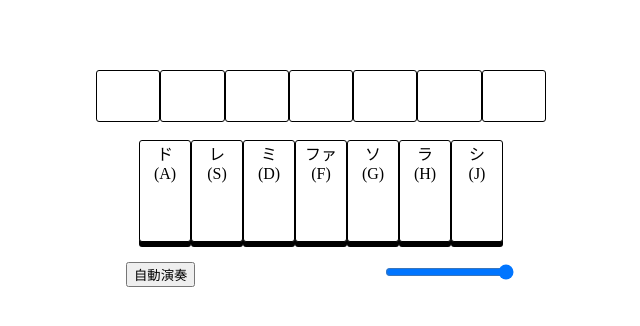
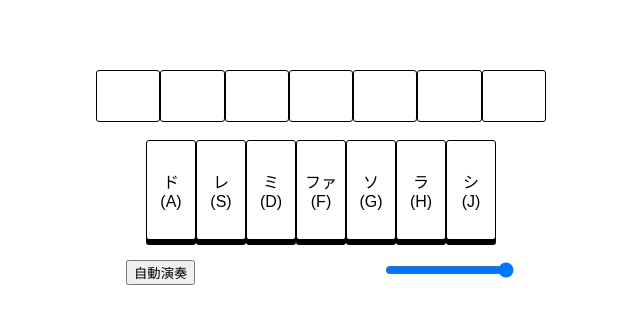
Before and after one commit to nakataitex/dc_work_itexEbina_nakata_JavaScript, a plain HTML site: page js_itexebina_nakata.html in a window 1280 px wide. Shown: the whole page, without its empty margins (319-959 px from the left). Drawn offline with nearby package versions, Linux system fonts and the light colour scheme.

Commit message:
htmlの鍵盤部分の修正
div→buttonに変更

```diff
--- a/js_itexebina_nakata.html
+++ b/js_itexebina_nakata.html
@@ -24,13 +24,13 @@
             </div>
         </div>
         <div class="piano">
-            <div class="key">ド<br>(A)</div>
-            <div class="key">レ<br>(S)</div>
-            <div class="key">ミ<br>(D)</div>
-            <div class="key">ファ<br>(F)</div>
-            <div class="key">ソ<br>(G)</div>
-            <div class="key">ラ<br>(H)</div>
-            <div class="key">シ<br>(J)</div>
+            <button class="key">ド<br>(A)</button>
+            <button class="key">レ<br>(S)</button>
+            <button class="key">ミ<br>(D)</button>
+            <button class="key">ファ<br>(F)</button>
+            <button class="key">ソ<br>(G)</button>
+            <button class="key">ラ<br>(H)</button>
+            <button class="key">シ<br>(J)</button>
         </div>
         <div class="extra">
             <div class="autoplay">
```
